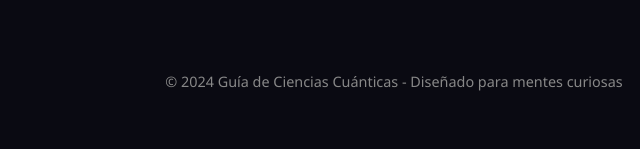
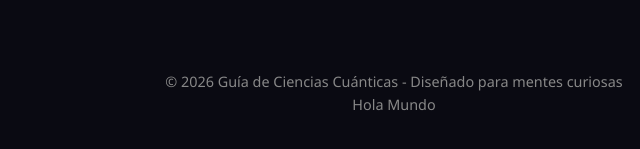
Before and after one commit to MAX-0-1/pruebasss, a plain HTML site: page index.html in a window 1280 px wide. Shown: the part 1972-2121 px from the top of the page, 246-886 px from the left. Drawn offline with Linux system fonts and the light colour scheme.

Commit message:
Actualizar index.html

```diff
--- a/index.html
+++ b/index.html
@@ -137,7 +137,7 @@
 </div>
 
 <footer>
-    <p>&copy; 2024 Guía de Ciencias Cuánticas - Diseñado para mentes curiosas</p>
+    <p>&copy; 2026 Guía de Ciencias Cuánticas - Diseñado para mentes curiosas<br>Hola Mundo</p>
 </footer>
 
 </body>
```
